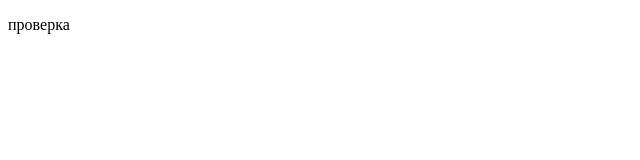
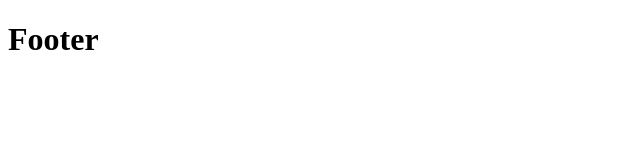
Before and after one commit to katerinaonix8585/git_example_01, a plain HTML site: page index.html in a window 1280 px wide. Shown: the whole page, without its empty margins (0-640 px from the left). Drawn offline with Linux system fonts and the light colour scheme.

Commit message:
add footer

```diff
--- a/index.html
+++ b/index.html
@@ -6,6 +6,8 @@
     <title>Git test</title>
 </head>
 <body>
-    <p>проверка</p>
+    <footer>
+        <h1>Footer</h1>
+    </footer>
 </body>
 </html>
```
